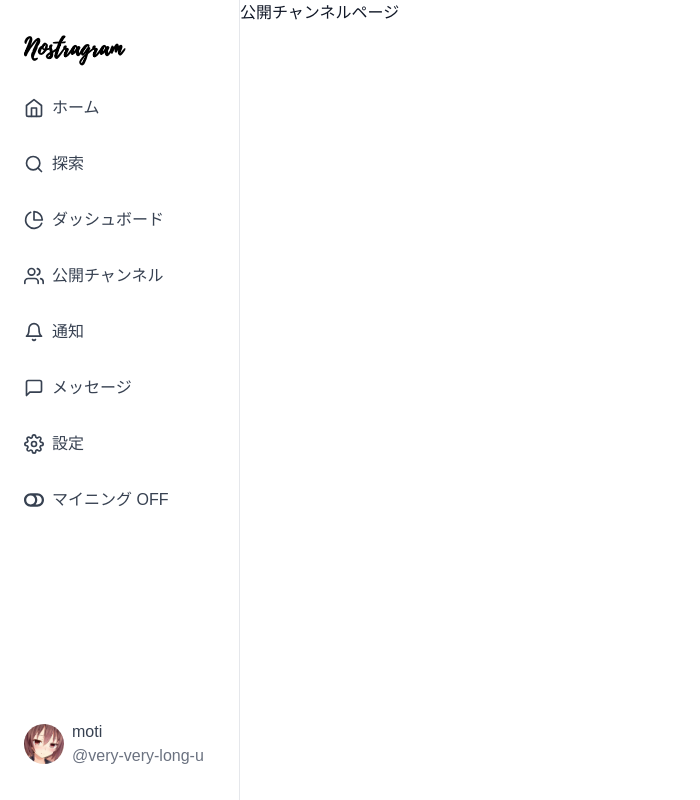
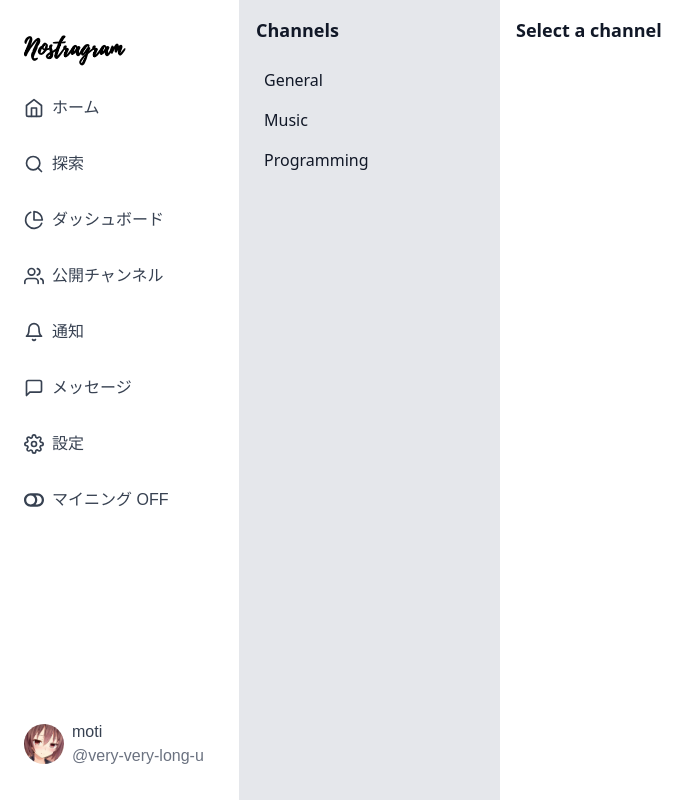
Before and after one commit to motxx/nostr-webclient, a React (Create React App) app: page /public-channel in a window 1280 px wide. Shown: the whole page, without its empty margins (0-700 px from the left). Built offline with nearby package versions, Linux system fonts and the light colour scheme; a web font is replaced by a local one.

Commit message:
feat: add basic PublicChannel impl

```diff
--- a/src/App.tsx
+++ b/src/App.tsx
@@ -7,7 +7,7 @@ import Notification from './pages/Notification'
 import PublicChannel from './pages/PublicChannel'
 import DirectMessage from './pages/DirectMessage'
 import Settings from './pages/Settings'
-import Dashboard from './pages/Dashboard' // Import the new Dashboard component
+import Dashboard from './pages/Dashboard'
 import toast, { Toaster } from 'react-hot-toast'
 import { User } from './models/user'
 
--- /dev/null
+++ b/src/components/PublicChannel/PublicChannelChatWindow.tsx
@@ -0,0 +1,60 @@
+import React, { useState } from 'react'
+
+interface PublicChannelChatWindowProps {
+  channelId: string | null
+}
+
+const PublicChannelChatWindow: React.FC<PublicChannelChatWindowProps> = ({
+  channelId,
+}) => {
+  const [messages, setMessages] = useState<string[]>([])
+  const [newMessage, setNewMessage] = useState<string>('')
+
+  const handleSendMessage = () => {
+    if (newMessage.trim() !== '') {
+      setMessages([...messages, newMessage])
+      setNewMessage('')
+    }
+  }
+
+  return (
+    <div className="w-3/4 bg-white dark:bg-black p-4 flex flex-col">
+      <div className="flex-grow overflow-auto">
+        <h2 className="text-lg font-bold mb-4">
+          {channelId ? `Channel ${channelId}` : 'Select a channel'}
+        </h2>
+        {channelId && (
+          <div>
+            {messages.map((message, index) => (
+              <div
+                key={index}
+                className="mb-2 p-2 bg-gray-100 dark:bg-gray-900 rounded"
+              >
+                {message}
+              </div>
+            ))}
+          </div>
+        )}
+      </div>
+      {channelId && (
+        <div className="mt-4 flex">
+          <input
+            type="text"
+            value={newMessage}
+            onChange={(e) => setNewMessage(e.target.value)}
+            className="flex-grow p-2 border border-gray-300 dark:border-gray-700 rounded"
+            placeholder="Type your message"
+          />
+          <button
+            onClick={handleSendMessage}
+            className="ml-2 p-2 bg-blue-500 text-white rounded"
+          >
+            Send
+          </button>
+        </div>
+      )}
+    </div>
+  )
+}
+
+export default PublicChannelChatWindow
--- /dev/null
+++ b/src/components/PublicChannel/PublicChannelList.tsx
@@ -0,0 +1,34 @@
+import React from 'react'
+
+interface PublicChannelListProps {
+  onSelectChannel: (channelId: string) => void
+}
+
+const channels = [
+  { id: '1', name: 'General' },
+  { id: '2', name: 'Music' },
+  { id: '3', name: 'Programming' },
+]
+
+const PublicChannelList: React.FC<PublicChannelListProps> = ({
+  onSelectChannel,
+}) => {
+  return (
+    <div className="w-1/4 bg-gray-200 dark:bg-gray-800 p-4">
+      <h2 className="text-lg font-bold mb-4">Channels</h2>
+      <ul>
+        {channels.map((channel) => (
+          <li
+            key={channel.id}
+            onClick={() => onSelectChannel(channel.id)}
+            className="cursor-pointer p-2 hover:bg-gray-300 dark:hover:bg-gray-700 rounded"
+          >
+            {channel.name}
+          </li>
+        ))}
+      </ul>
+    </div>
+  )
+}
+
+export default PublicChannelList
--- a/src/pages/PublicChannel.tsx
+++ b/src/pages/PublicChannel.tsx
@@ -1,7 +1,20 @@
-import React from 'react'
+import React, { useState } from 'react'
+import PublicChannelList from '../components/PublicChannel/PublicChannelList'
+import PublicChannelChatWindow from '../components/PublicChannel/PublicChannelChatWindow'
 
 const PublicChannel: React.FC = () => {
-  return <div>公開チャンネルページ</div>
+  const [selectedChannel, setSelectedChannel] = useState<string | null>(null)
+
+  const handleChannelSelect = (channelId: string) => {
+    setSelectedChannel(channelId)
+  }
+
+  return (
+    <div className="flex h-full">
+      <PublicChannelList onSelectChannel={handleChannelSelect} />
+      <PublicChannelChatWindow channelId={selectedChannel} />
+    </div>
+  )
 }
 
 export default PublicChannel
```
